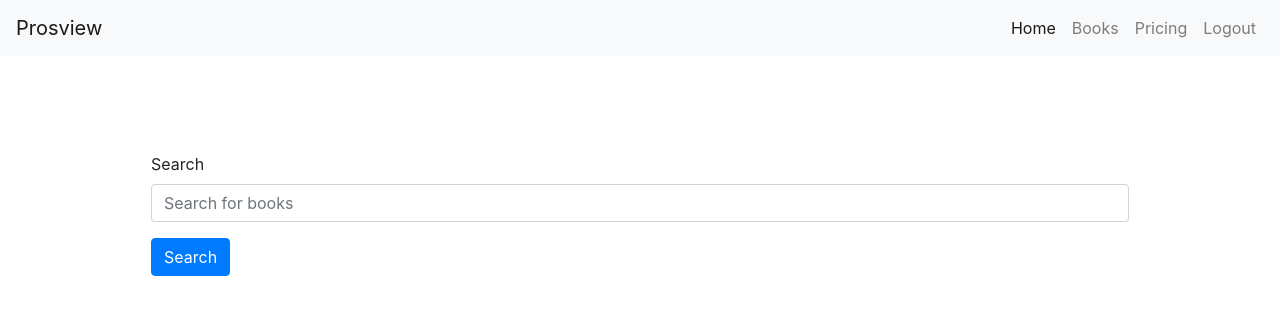
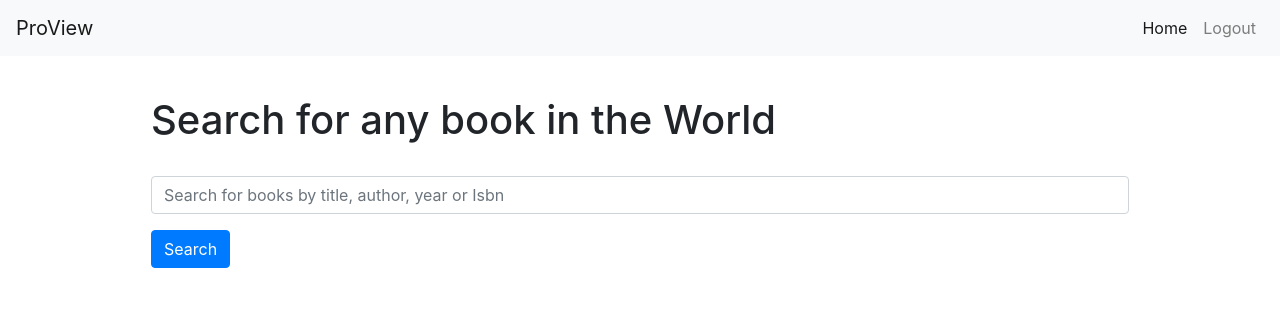
Before and after one commit to Prosoffice/book-review, a Flask app: page / in a window 1280 px wide. Shown: the top 315 px of the page. Run offline with Flask 2, Linux system fonts and the light colour scheme; the visitor is signed in with stand-in values (Sample User, id 1); some libraries are stand-ins or nearby versions.

Commit message:
Completed basic software requirements

```diff
--- a/application.py
+++ b/application.py
@@ -1,5 +1,5 @@
 import os
-import csv
+import json
 
 # Flask Dependencies
 from flask import Flask, flash, redirect, render_template, session, url_for
@@ -13,7 +13,7 @@ from sqlalchemy.orm import scoped_session, sessionmaker
 from werkzeug.security import generate_password_hash, check_password_hash
 from flask_wtf.csrf import CSRFProtect
 from flask_bootstrap import Bootstrap
-from helpers import login_required
+from helpers import login_required, get_data
 from forms import *
 
 app = Flask(__name__)
@@ -57,6 +57,7 @@ def make_shell_context():
     return {'db': db}
 
 
+# Index
 @app.route("/", methods=['GET', 'POST'])
 @login_required
 def index():
@@ -65,10 +66,12 @@ def index():
         search_input = form.search.data.lower()
 
         try:
-            result = db.execute("SELECT isbn, title, author, year FROM books WHERE LOWER(isbn) ILIKE :isbn OR LOWER(title) "
-                                "ILIKE :title OR "
-                                "LOWER(author) ILIKE :author OR year = :year",
-                                {'isbn':  '%' + search_input + "%", 'title':  '%' + search_input + "%", 'author':  '%' + search_input + "%", 'year': search_input})
+            result = db.execute(
+                "SELECT isbn, title, author, year FROM books WHERE LOWER(isbn) ILIKE :isbn OR LOWER(title) "
+                "ILIKE :title OR "
+                "LOWER(author) ILIKE :author OR year = :year",
+                {'isbn': '%' + search_input + "%", 'title': '%' + search_input + "%",
+                 'author': '%' + search_input + "%", 'year': search_input})
             if result.rowcount == 0:
                 return "NO such book"
             return render_template("test.html", result=result)
@@ -78,16 +81,18 @@ def index():
     return render_template("index.html", form=form)
 
 
+# Book-detail
 @app.route("/<isbn>", methods=['GET', 'POST'])
 @login_required
 def book_detail(isbn):
     form = ReviewForm()
     if form.validate_on_submit():
-        #Check if user have left a review before
+        # Check if user have left a review before
         all_post_review_id = db.execute("SELECT user_id FROM reviews WHERE isbn = :isbn", {'isbn': isbn}).fetchall()
         current_user = session['user_id']
 
-        user_present = db.execute("SELECT COUNT(*) FROM reviews WHERE user_id = :user_id AND isbn = :isbn" , {'user_id': current_user, 'isbn':isbn}).fetchone()
+        user_present = db.execute("SELECT COUNT(*) FROM reviews WHERE user_id = :user_id AND isbn = :isbn",
+                                  {'user_id': current_user, 'isbn': isbn}).fetchone()
         user_present = user_present[0]
         print(user_present)
         if int(user_present) == 0:
@@ -99,16 +104,27 @@ def book_detail(isbn):
             return redirect(url_for("book_detail", isbn=isbn))
         else:
             return "Sorry, you can only submit one review per post."
+
+    # This block is responsible for fetching the book details from Goodreads API
+    api_response = get_data(isbn)
+    if api_response:
+        average_rating = api_response.get("average_rating")
+    else:
+        average_rating = None
+
+    # This block is responsible for fetching the book details form the database
     row = db.execute("SELECT title, author, year FROM books WHERE isbn = :isbn", {'isbn': isbn}).fetchone()
     reviews = db.execute("SELECT full_name, ratings, feedbacks FROM users INNER JOIN reviews ON users.id = "
-                         "reviews.user_id WHERE isbn = :isbn", {'isbn': isbn} ).fetchall()
+                         "reviews.user_id WHERE isbn = :isbn", {'isbn': isbn}).fetchall()
     title = row[0]
     author = row[1]
     year = row[2]
     isbn = isbn
-    return  render_template("book-detail.html", title=title, author=author, year=year, isbn=isbn, form=form, reviews=reviews)
+    return render_template("book-detail.html", title=title, author=author, year=year, isbn=isbn, form=form,
+                           reviews=reviews, average_rating=average_rating)
 
 
+# Register
 @app.route("/register", methods=['GET', 'POST'])
 def register():
     form = RegForm()
@@ -127,6 +143,7 @@ def register():
     return render_template("register.html", form=form)
 
 
+# Login
 @app.route("/login", methods=['GET', 'POST'])
 def login():
     form = LoginForm()
@@ -151,6 +168,7 @@ def login():
     return render_template("login.html", form=form)
 
 
+# Logout
 @app.route("/logout", methods=["GET"])
 def logout():
     """Log user out"""
@@ -162,5 +180,35 @@ def logout():
     return redirect("/login")
 
 
+# API ACCESS
+@app.route("/api/<isbn>", methods=['GET', 'POST'])
+@login_required
+def api_access(isbn):
+    try:
+        book = db.execute("SELECT books.title, books.author, books.isbn, books.year, COUNT(ratings), AVG(ratings) FROM "
+                          "books INNER JOIN reviews  ON books.isbn=reviews.isbn WHERE books.isbn=:isbn GROUP BY "
+                          "books.title, books.author, books.isbn, books.year", {'isbn': isbn}).fetchone()
+
+        response = {}
+        response["title"] = book[0]
+        response["author"] = book[1]
+        response["year"] = book[3]
+        response["isbn"] = book[2]
+        response["review_count"] = book[4]
+
+        avg_rat = book[4]
+        avg_rat = str(round(avg_rat, 2))
+
+        response["average_score"] = avg_rat
+        print(response)
+
+        response = json.dumps(response)
+        print(response)
+
+        return response
+    except (TypeError, KeyError, AttributeError, ValueError):
+        return "This isbn does not exist in our database"
+
+
 if __name__ == '__main__':
     app.run()
--- a/forms.py
+++ b/forms.py
@@ -1,6 +1,6 @@
 from flask_wtf import FlaskForm
 from wtforms import StringField, PasswordField, IntegerField, TextAreaField
-from wtforms.validators import InputRequired
+from wtforms.validators import InputRequired, NumberRange
 
 
 class RegForm(FlaskForm):
@@ -15,9 +15,13 @@ class LoginForm(FlaskForm):
 
 
 class SearchForm(FlaskForm):
-    search = StringField(render_kw={'placeholder':'Search for books'},  validators=[InputRequired()])
+    search = StringField("",render_kw={'placeholder':'Search for books by title, author, year or Isbn'},  validators=[InputRequired()])
 
 
 class ReviewForm(FlaskForm):
-    rating = IntegerField("Rating", validators=[InputRequired()])
+    rating = IntegerField("Rating", validators=[InputRequired(),NumberRange(1,5)])
     feedback = TextAreaField("What do you think of this book?", validators=[InputRequired()])
+
+
+class ApiForm(FlaskForm):
+    search = StringField(render_kw={'placeholder':'123770018X'},  validators=[InputRequired()])
--- a/helpers.py
+++ b/helpers.py
@@ -1,5 +1,14 @@
+import os
+
+# API Dependencies
+import requests
+
+# Login_required Dependencies
 from flask import redirect, session
 from functools import wraps
+
+KEY = os.getenv("API_KEY")
+
 
 def login_required(f):
     @wraps(f)
@@ -7,4 +16,23 @@ def login_required(f):
         if session.get('user_id') is None:
             return redirect("/login")
         return f(*args, **kwargs)
+
     return decorated_function
+
+
+def get_data(isbn):
+    try:
+        res = requests.get("https://www.goodreads.com/book/review_counts.json",
+                       params={"key": KEY, "isbns": isbn})
+        res.raise_for_status()
+    except requests.RequestException:
+        return None
+
+    # Parse response
+    try:
+
+        response = res.json()
+        response = response.get('books')[0]
+        return response
+    except (KeyError, TypeError, ValueError, AttributeError):
+        return None
--- a/requirements.txt
+++ b/requirements.txt
@@ -3,3 +3,4 @@ Flask-Session
 psycopg2-binary
 SQLAlchemy
 flask-wtf
+requests
--- a/templates/index.html
+++ b/templates/index.html
@@ -5,7 +5,8 @@
 {% endblock %}
 
 {% block main %}
-    <form action="/" method="post">
+    <h1>Search for any book in the World</h1>
+    <form action="" method="post">
         {{ form.hidden_tag() }}
         <div class="form-group ">
             {{ wtf.form_field(form.search) }}
--- a/templates/layout.html
+++ b/templates/layout.html
@@ -4,6 +4,13 @@
 <head>
     <title>{% block title %}{% endblock %}</title>
     <meta charset="UTF-8">
+<!--    ICON-->
+    <link rel="apple-touch-icon" sizes="180x180" href="{{ url_for('static', filename='img/favicon/apple-touch-icon.png')}}">
+    <link rel="icon" type="image/png" sizes="32x32" href="{{ url_for('static', filename='img/favicon/favicon-32x32.png')}}">
+    <link rel="icon" type="image/png" sizes="16x16" href="{{ url_for('static', filename='img/favicon/favicon-16x16.png')}}">
+    <link rel="manifest" href="{{ url_for('static', filename='img/favicon/site.webmanifest')}}">
+
+
     <link rel="stylesheet" href="https://stackpath.bootstrapcdn.com/bootstrap/4.5.0/css/bootstrap.min.css" integrity="sha384-9aIt2nRpC12Uk9gS9baDl411NQApFmC26EwAOH8WgZl5MYYxFfc+NcPb1dKGj7Sk" crossorigin="anonymous">
     <link rel="stylesheet" href="{{ url_for('static', filename='css/layout.css') }}" type="text/css">
 
@@ -11,8 +18,8 @@
 <body>
     <!--    Navigation bar-->
     <section>
-        <nav class="navbar navbar-expand-lg navbar-light bg-light">
-          <a class="navbar-brand" href="#">Prosview</a>
+        <nav class="navbar navbar-expand-lg navbar-light bg-light fixed-top">
+          <a class="navbar-brand" href="/">ProView</a>
           <button class="navbar-toggler" type="button" data-toggle="collapse" data-target="#navbarNav" aria-controls="navbarNav" aria-expanded="false" aria-label="Toggle navigation">
             <span class="navbar-toggler-icon"></span>
           </button>
@@ -20,13 +27,7 @@
           {% if session.user_id %}
             <ul class="navbar-nav ">
               <li class="nav-item active">
-                <a class="nav-link " href="#">Home</a>
-              </li>
-              <li class="nav-item">
-                <a class="nav-link" href="#">Books</a>
-              </li>
-              <li class="nav-item">
-                <a class="nav-link" href="#">Pricing</a>
+                <a class="nav-link " href="/">Home</a>
               </li>
               <li class="nav-item">
                 <a class="nav-link" href="/logout">Logout</a>
```
Also changed, not shown: templates/book-detail.html (+11 -1 lines), static/img/favicon/android-chrome-192x192.png (added), static/img/favicon/android-chrome-512x512.png (added), static/img/favicon/apple-touch-icon.png (added), static/img/favicon/favicon-16x16.png (added), static/img/favicon/favicon-32x32.png (added), static/img/favicon/favicon.ico (added), static/img/favicon/site.webmanifest (added), 5 other files.
